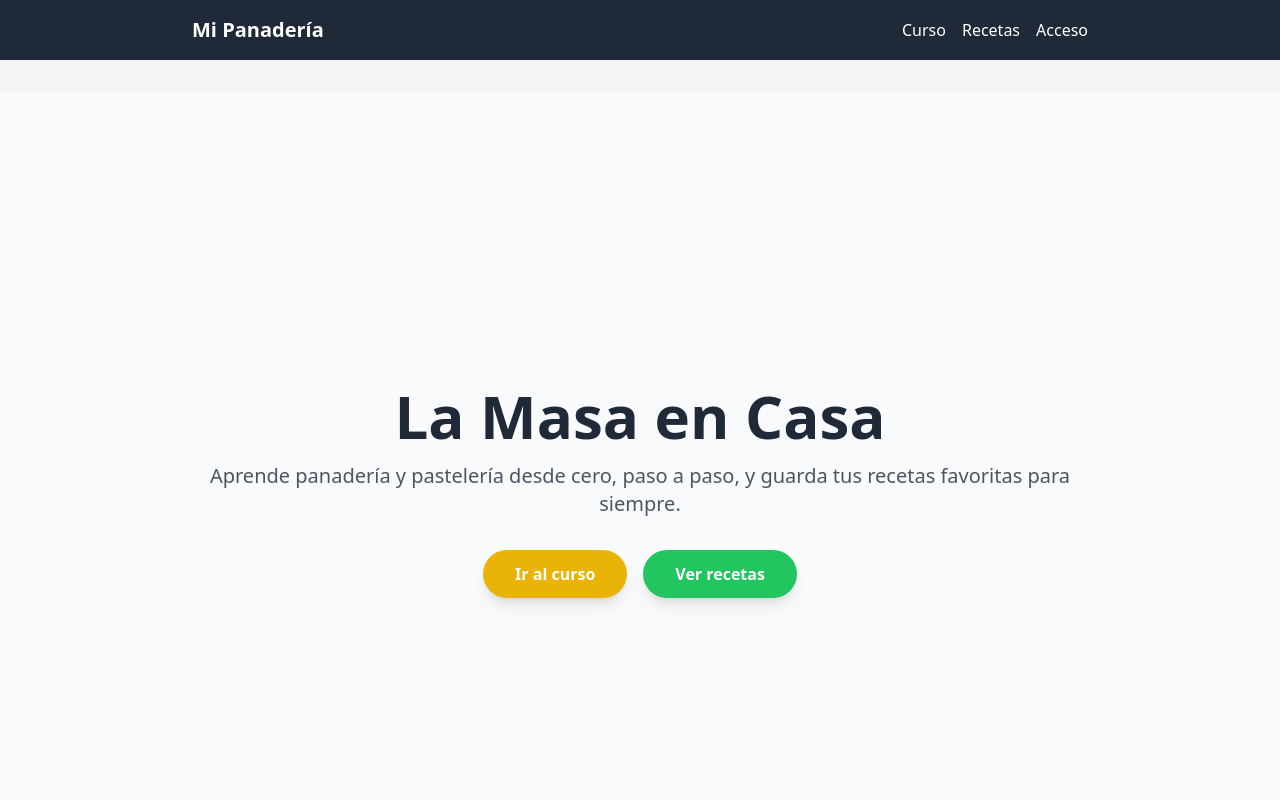
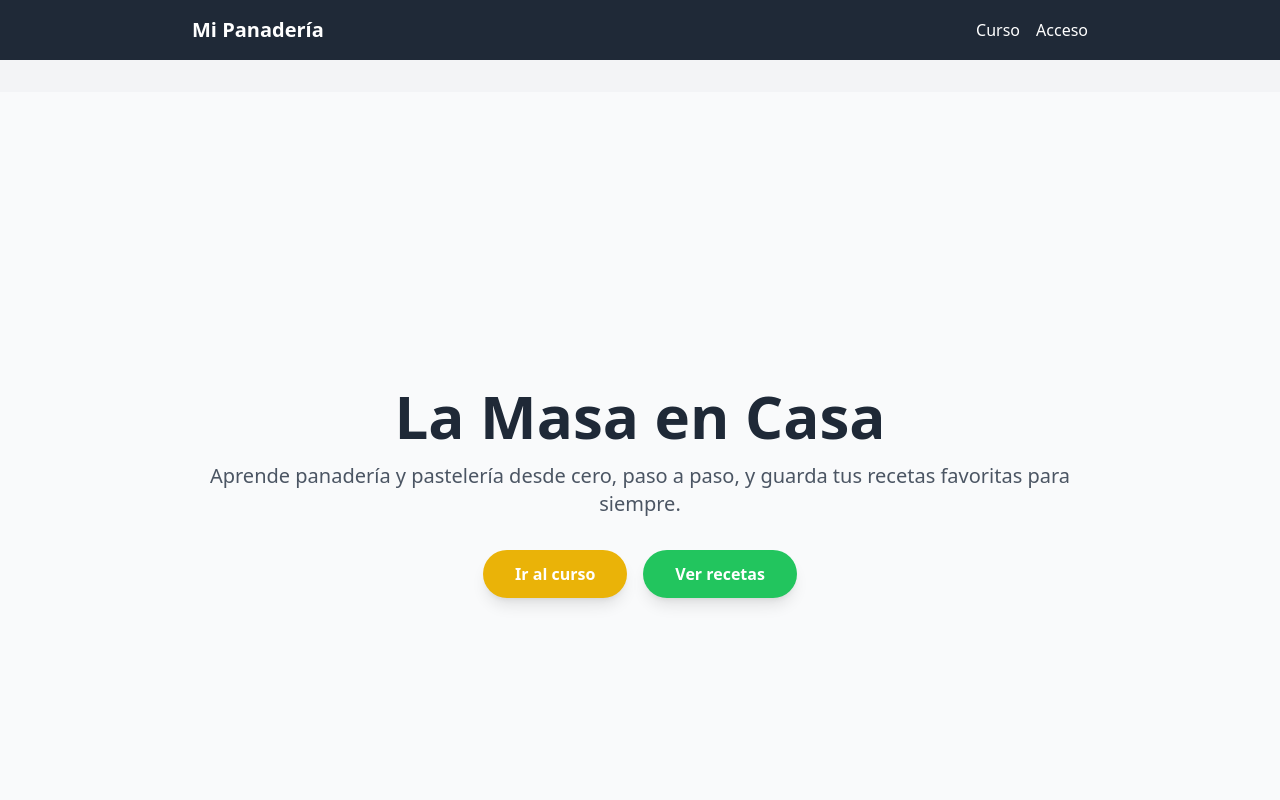
Before and after one commit to Drworm82/CursoPanadero, a Next.js app: page / in a window 1280 px wide. Shown: the top 800 px of the page. Built offline with nearby package versions, Linux system fonts and the light colour scheme; no server answers.

Commit message:
Remove legacy recipes navigation

```diff
--- a/components/Layout.js
+++ b/components/Layout.js
@@ -20,9 +20,6 @@ export default function Layout({ children }) {
             <Link href="/curso" className="hover:underline">
               Curso
             </Link>
-            <Link href="/recetas" className="hover:underline">
-              Recetas
-            </Link>
             <AuthStatus />
           </div>
         </nav>
```
